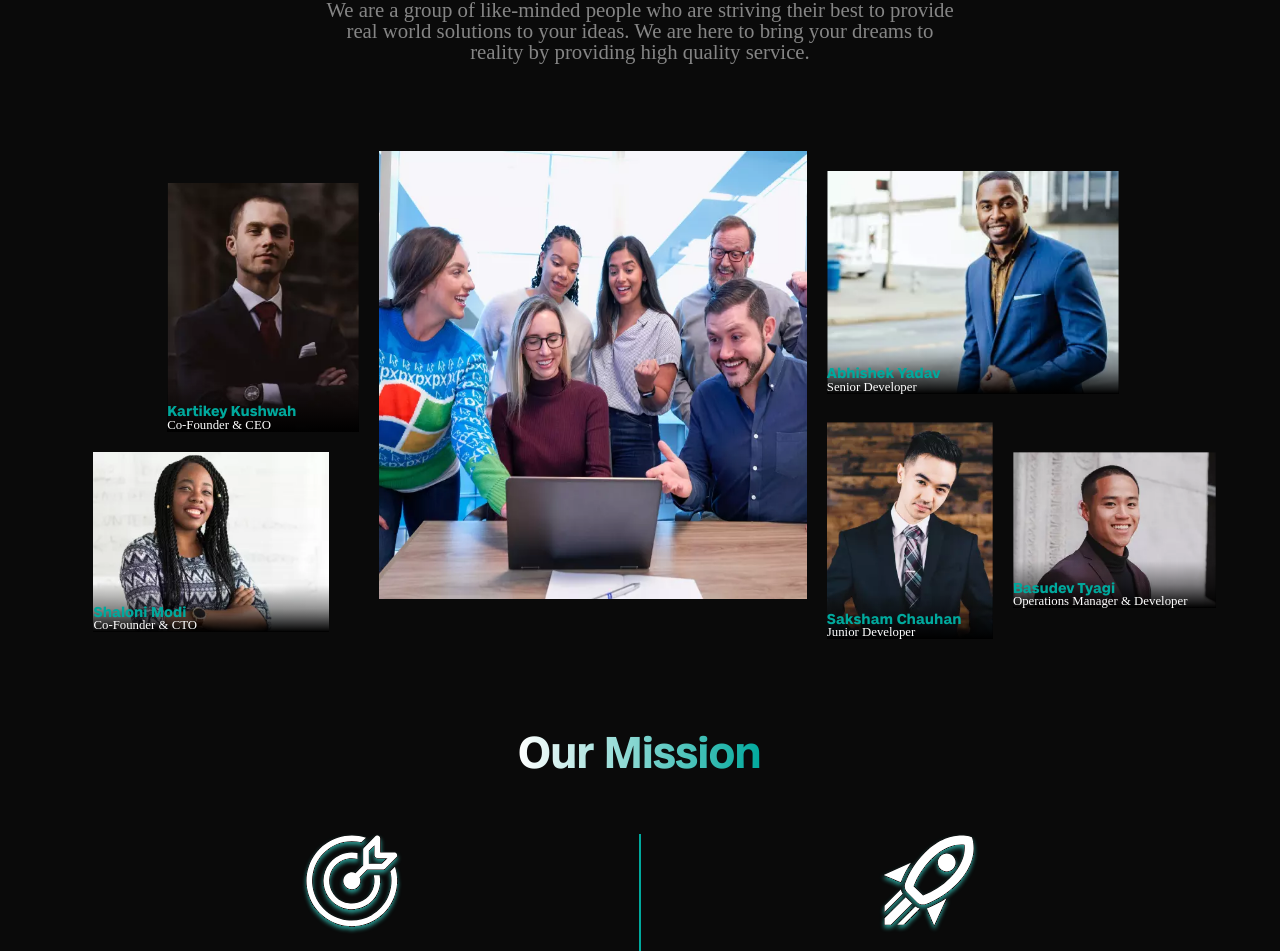
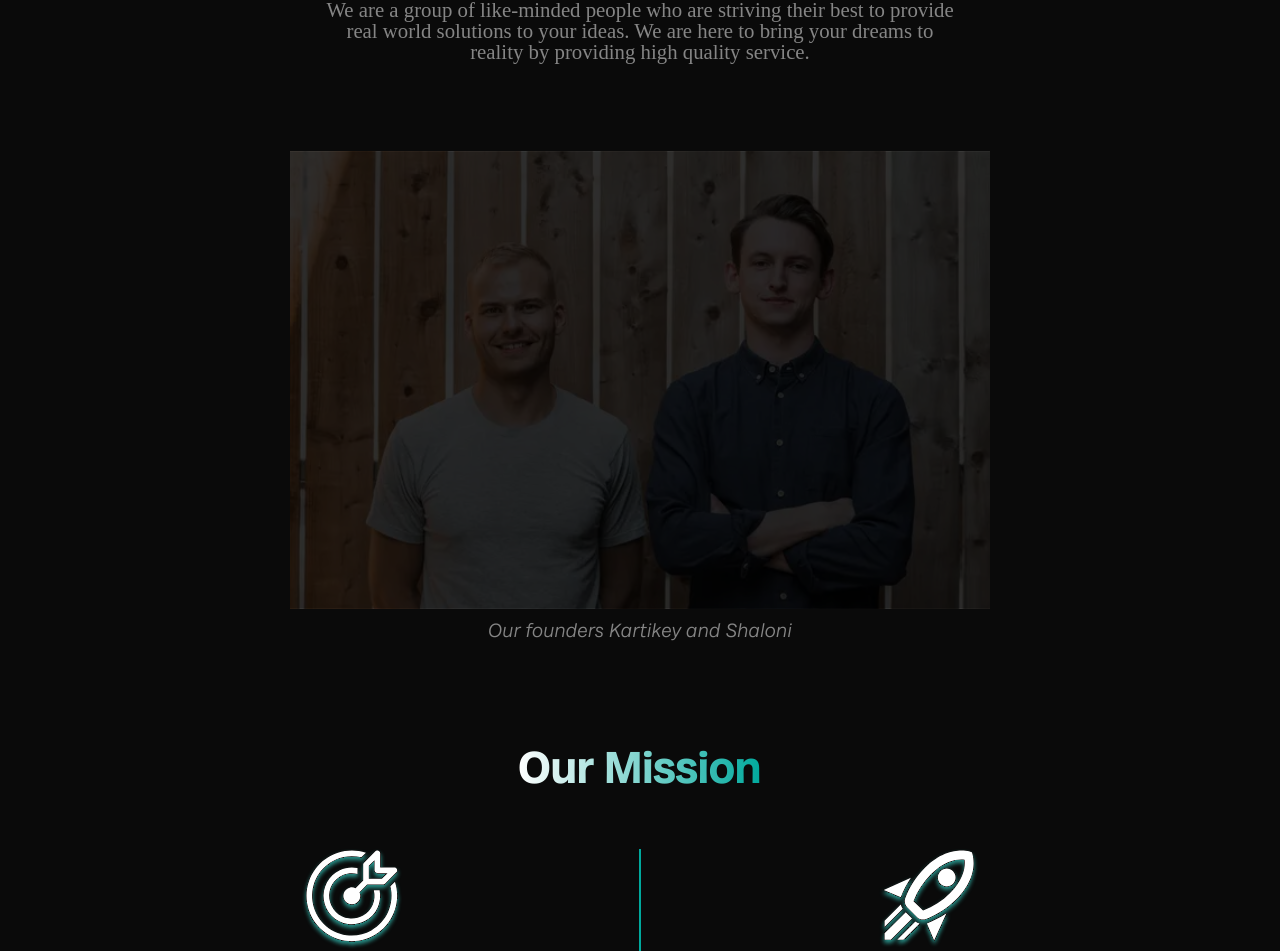
Before and after one commit to koders-in/Website-Insider, a Next.js app: page /About in a window 1280 px wide. Shown: the part 827-1778 px from the top of the page. Built offline with nearby package versions, Linux system fonts and the light colour scheme; a web font is replaced by a local one.

Commit message:
untrack some large files

```diff
--- a/pages/About.tsx
+++ b/pages/About.tsx
@@ -107,7 +107,7 @@ const about = () => {
           dreams to reality by providing high quality service.
         </p>
         <Divider className="h-10 sm:h-20" />
-        {/* <Image
+        <Image
           src={founder}
           alt={founder}
           width={700}
@@ -116,8 +116,8 @@ const about = () => {
         />
         <p className="text-center font-miligramTextBookItalic font-light text-main-light_white text-[0.8em] sm:text-[1.2rem] py-2">
           Our founders Kartikey and Shaloni
-        </p> */}
-        <OurFamily />
+        </p>
+        {/* <OurFamily /> */}
         <Divider className="h-10" />
         <GradientText
           className="text-[2rem] font-miligrambold leading-none mb-3 md:mb-0 md:leading-normal sm:text-[2.8rem] mt-10 w-fit mx-auto text-center bg-gradient-to-r from-white to-main-teal"
```
